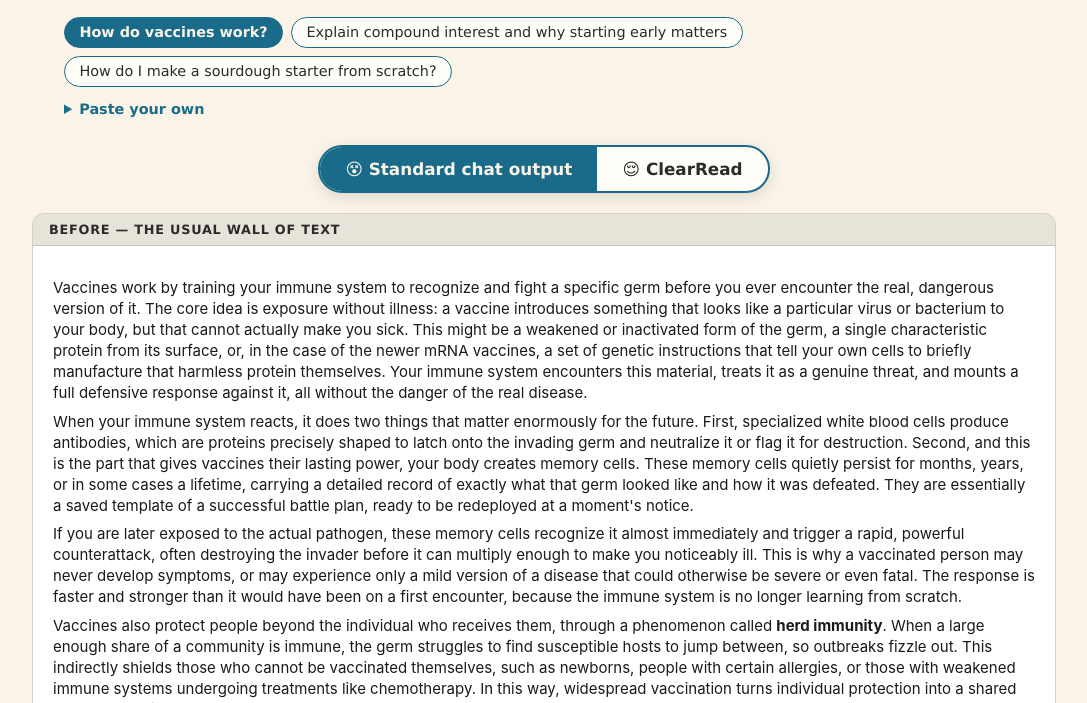
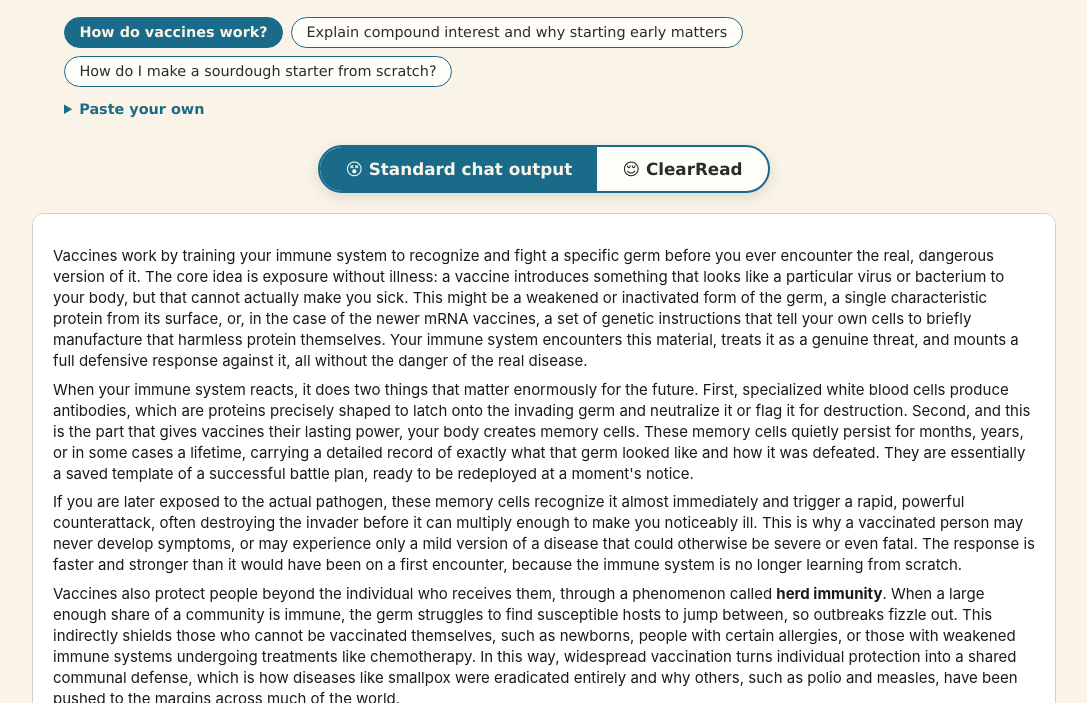
Before and after one commit to Pheobe-Sun/clearread, a plain HTML site: page app/demo.html in a window 1280 px wide. Shown: the part 97-800 px from the top of the page, without its empty margins (96-1183 px from the left). Drawn offline with Linux system fonts and the light colour scheme.

Commit message:
First-run guidance pulses; remove redundant caption bars
- One-time inset ring on the ClearRead toggle half when a newcomer lands
  on the wall of text; one-time glow on the focus button at first flip.
  localStorage-gated, self-dismissing, disabled under prefers-reduced-motion.
- Deleted both view-caption bars: the pressed toggle already labels the state.

Co-Authored-By: Claude Fable 5 <noreply@anthropic.com>

```diff
--- a/app/demo.html
+++ b/app/demo.html
@@ -118,16 +118,21 @@
     to   { opacity: 1; transform: none; }
   }
   .view[hidden] { display: none; }
-  .view-caption {
-    font-size: 0.8rem;
-    font-weight: 700;
-    letter-spacing: 0.06em;
-    text-transform: uppercase;
-    padding: 0.5rem 1rem;
-    border-bottom: 1px solid rgba(127,127,127,0.3);
+  /* First-run guidance: one-time pulses that show a newcomer where to click.
+     Outer glow for free-standing buttons; inset ring inside the clipped flip pill. */
+  @keyframes crHint {
+    0%, 100% { box-shadow: 0 0 0 0 rgba(26,107,138,0); }
+    50%      { box-shadow: 0 0 0 7px rgba(26,107,138,0.35); }
   }
-  #before-view .view-caption { background: rgba(127,127,127,0.15); color: var(--cr-text); }
-  #after-view .view-caption { background: var(--cr-surface); color: var(--cr-accent); }
+  .cr-hint { animation: crHint 1.4s ease-in-out 3; }
+  @keyframes crHintInset {
+    0%, 100% { box-shadow: inset 0 0 0 0 rgba(26,107,138,0); background: transparent; }
+    50%      { box-shadow: inset 0 0 0 3px var(--cr-accent); background: rgba(26,107,138,0.12); }
+  }
+  .cr-hint-inset { animation: crHintInset 1.4s ease-in-out 3; }
+  @media (prefers-reduced-motion: reduce) {
+    .cr-hint, .cr-hint-inset { animation: none !important; }
+  }
 
   /* Small screens: the flip toggle and picker must never overflow (WCAG 1.4.10) */
   @media (max-width: 560px) {
@@ -268,12 +273,10 @@
 
 <main class="stage">
   <section class="view" id="before-view">
-    <div class="view-caption">Before — the usual wall of text</div>
     <div class="cr-before"><div class="cr-before-inner" id="before-content"></div></div>
   </section>
 
   <section class="view" id="after-view" hidden>
-    <div class="view-caption">After — same answer, ClearRead</div>
     <div class="cr-reader" id="reader">
       <details class="cr-settings" id="settings-fold">
       <!-- "Aa" is the e-reader-standard symbol for text settings (Kindle, Apple
@@ -475,6 +478,20 @@
   var beforeView = document.getElementById('before-view');
   var afterView = document.getElementById('after-view');
 
+  // First-run guidance: pulse a control once per browser, ever; self-dismisses
+  // on click or when the animation's three beats finish.
+  function pulseOnce(el, flag, cls) {
+    if (!el) return;
+    try { if (localStorage.getItem(flag)) return; } catch (e) { return; }
+    el.classList.add(cls);
+    var done = function () {
+      el.classList.remove(cls);
+      try { localStorage.setItem(flag, '1'); } catch (e) {}
+    };
+    el.addEventListener('click', done, { once: true });
+    el.addEventListener('animationend', done, { once: true });
+  }
+
   function show(which) {
     var showBefore = which === 'before';
     btnBefore.setAttribute('aria-pressed', String(showBefore));
@@ -486,6 +503,9 @@
     shown.style.animation = 'none';
     void shown.offsetWidth; // reflow to restart animation
     shown.style.animation = '';
+    // Second beat of the first-run path: once the flip is discovered, point
+    // at focus mode.
+    if (!showBefore) pulseOnce(afterView.querySelector('.cr-focus-btn'), 'cr-seen-focus', 'cr-hint');
   }
   btnBefore.addEventListener('click', function () { show('before'); });
   btnAfter.addEventListener('click', function () { show('after'); });
@@ -580,6 +600,11 @@
     if (focusToggle) focusToggle.click();
   }
   if (params.get('prefs') === '1') settingsFold.open = true;
+  // First beat of the first-run path: if a newcomer lands on the wall of
+  // text, show them the way out.
+  if (btnBefore.getAttribute('aria-pressed') === 'true') {
+    pulseOnce(btnAfter, 'cr-seen-flip', 'cr-hint-inset');
+  }
   var wantTheme = params.get('theme');
   if (wantTheme) {
     themeButtons.forEach(function (tb) {
```
Also changed, not shown: assets/before-after.gif, assets/cli-bridge.gif, 2 other files.
